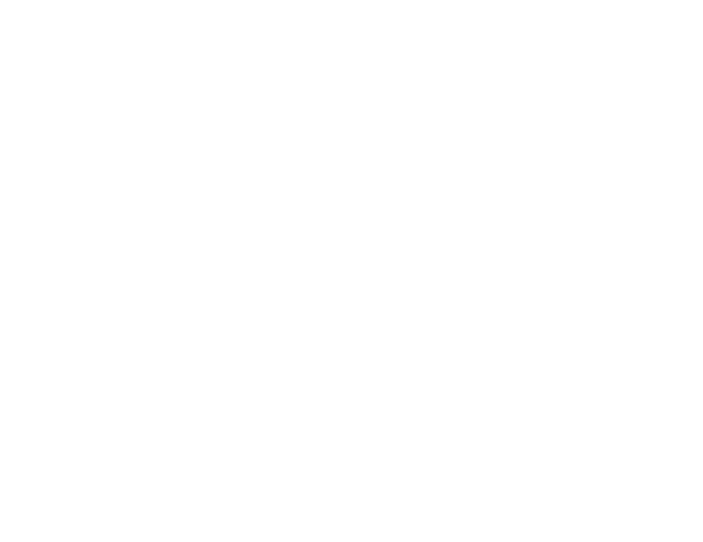
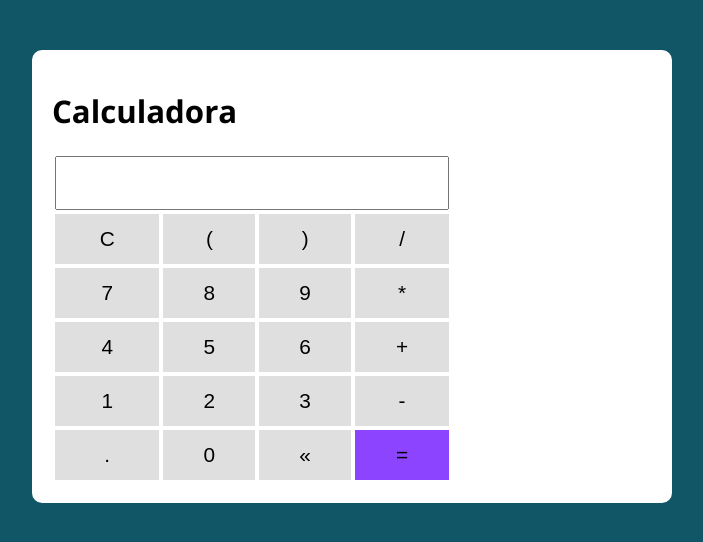
Before and after one commit to IvanRafael-Dev/curso-Javascript-Typescript, a plain HTML site: page Javascript/secao_04/76_praticando_factory_funcions/index.html in a window 1280 px wide. Shown: the whole page, without its empty margins (288-991 px from the left). Drawn offline with nearby package versions, Linux system fonts and the light colour scheme.

Commit message:
add html structure and css

```diff
--- a/Javascript/secao_04/76_praticando_factory_funcions/assets/css/style.css
+++ b/Javascript/secao_04/76_praticando_factory_funcions/assets/css/style.css
@@ -74,8 +74,20 @@ form button:hover {
   border: none;
   background: #dfdfdf;
   cursor: pointer;
+  transition: 300ms;
 }
 
 .btn:hover {
   background: #9e9e9e;
+  transition: 300ms;
 }
+
+.btn-eq {
+  background: #8c44ff;
+  transition: 300ms;
+}
+.btn-eq:hover {
+  background: #5c0297;
+  color:aliceblue;
+  transition: 300ms;
+}
--- a/Javascript/secao_04/76_praticando_factory_funcions/index.html
+++ b/Javascript/secao_04/76_praticando_factory_funcions/index.html
@@ -1,12 +1,56 @@
 <!DOCTYPE html>
 <html lang="en">
-<head>
-  <meta charset="UTF-8">
-  <meta http-equiv="X-UA-Compatible" content="IE=edge">
-  <meta name="viewport" content="width=device-width, initial-scale=1.0">
-  <title>Document</title>
-</head>
-<body>
+  <head>
+    <meta charset="UTF-8" />
+    <meta http-equiv="X-UA-Compatible" content="IE=edge" />
+    <meta name="viewport" content="width=device-width, initial-scale=1.0" />
+    <link rel="stylesheet" href="./assets/css/style.css">
+    <title>Document</title>
+  </head>
+  <body>
 
-</body>
+    <section class="container">
+
+      <h1>Calculadora</h1>
+
+      <table class="calculadora">
+        <tr>
+          <td colspan="4"><input type="text" class="display"></td>
+        </tr>
+        <tr>
+          <td><button class="btn btn-clear">C</button></td>
+          <td><button class="btn btn-num">(</button></td>
+          <td><button class="btn btn-num">)</button></td>
+          <td><button class="btn btn-num">/</button></td>
+        </tr>
+        <tr>
+          <td><button class="btn btn-num">7</button></td>
+          <td><button class="btn btn-num">8</button></td>
+          <td><button class="btn btn-num">9</button></td>
+          <td><button class="btn btn-num">*</button></td>
+        </tr>
+        <tr>
+          <td><button class="btn btn-num">4</button></td>
+          <td><button class="btn btn-num">5</button></td>
+          <td><button class="btn btn-num">6</button></td>
+          <td><button class="btn btn-num">+</button></td>
+        </tr>
+        <tr>
+          <td><button class="btn btn-num">1</button></td>
+          <td><button class="btn btn-num">2</button></td>
+          <td><button class="btn btn-num">3</button></td>
+          <td><button class="btn btn-num">-</button></td>
+        </tr>
+        <tr>
+          <td><button class="btn btn-num">.</button></td>
+          <td><button class="btn btn-num">0</button></td>
+          <td><button class="btn btn-del">&laquo;</button></td>
+          <td><button class="btn btn-eq">=</button></td>
+        </tr>
+      </table>
+
+    </section>
+
+    <script src="./assets/js/main.js"></script>
+  </body>
 </html>
```
Also changed, not shown: Javascript/secao_04/76_praticando_factory_funcions/assets/js/main.js (added).
